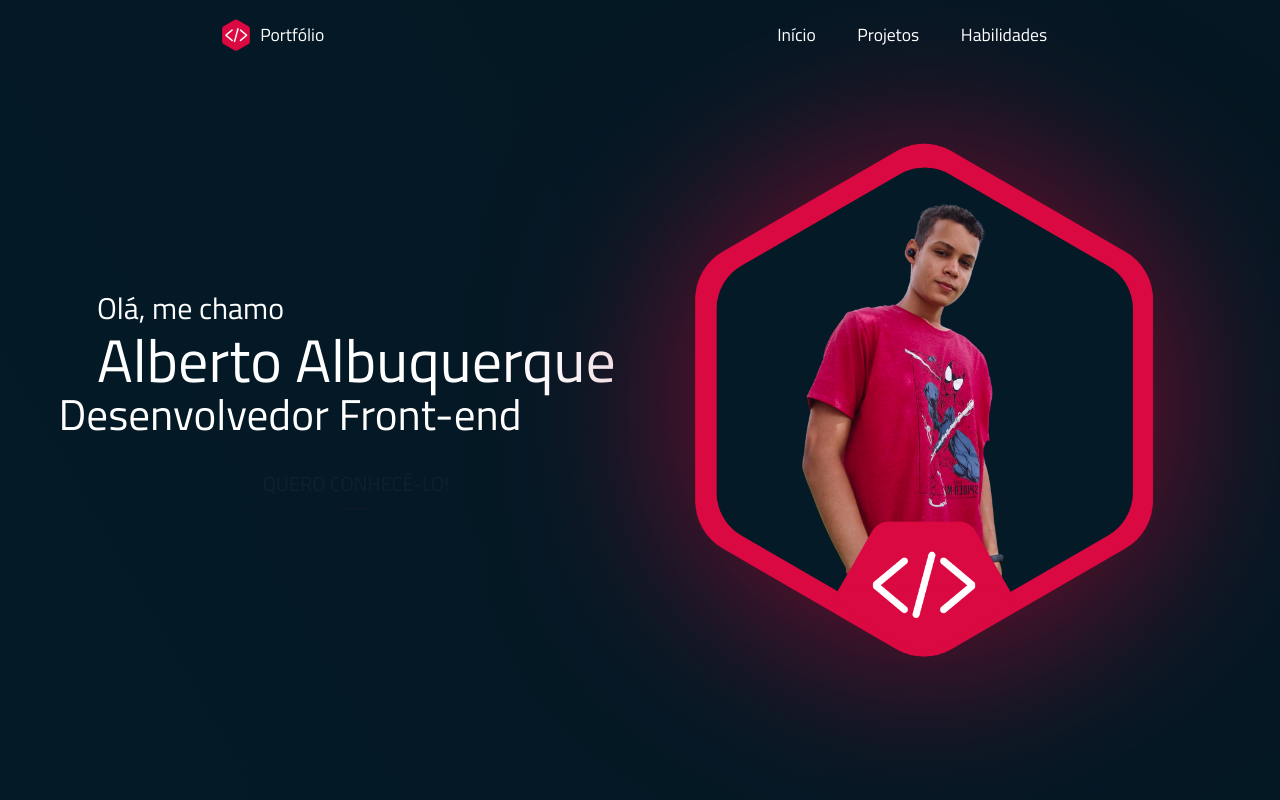
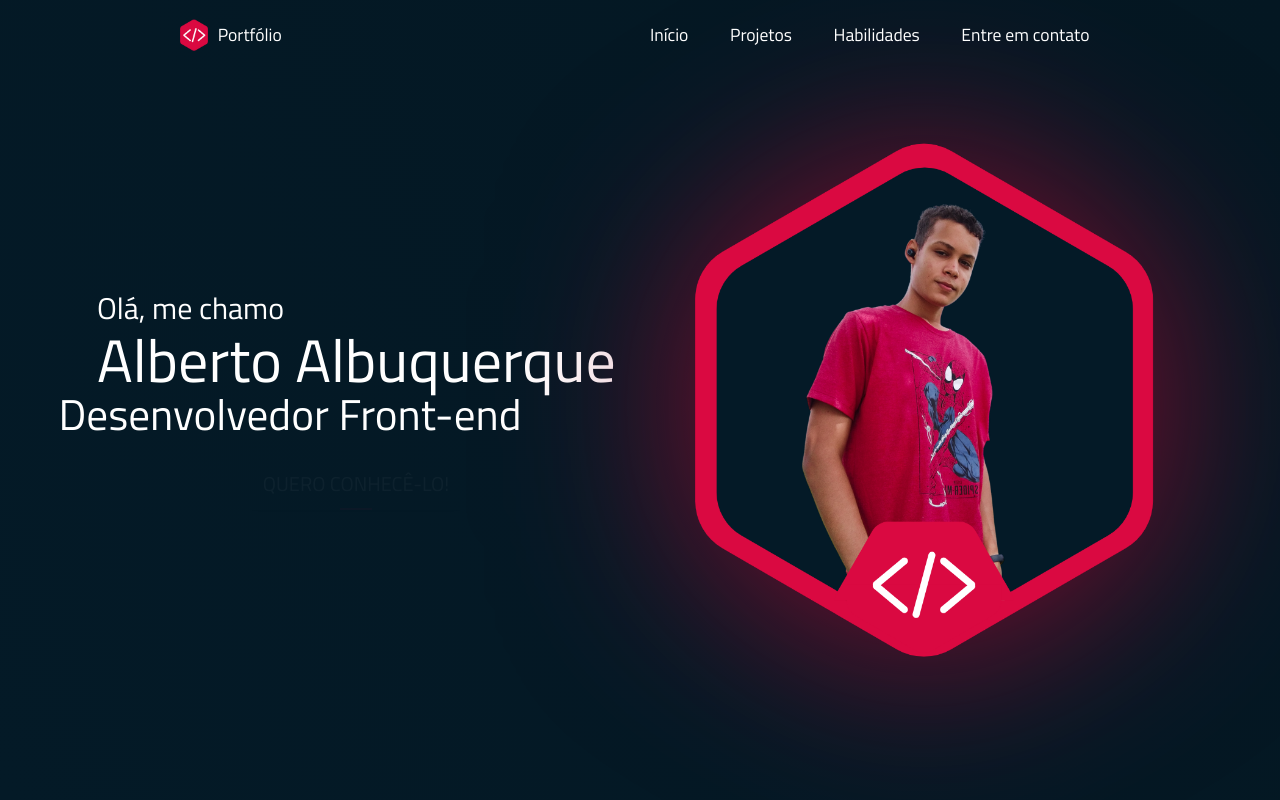
Before and after one commit to allbertuu/portfolio, a React (Create React App) app: page / in a window 1280 px wide. Shown: the top 800 px of the page. Built offline with nearby package versions, Linux system fonts and the light colour scheme; no server answers.

Commit message:
feat: contact me in menu - header

```diff
--- a/src/components/Header/index.tsx
+++ b/src/components/Header/index.tsx
@@ -4,7 +4,7 @@ import { scrollTo } from '../../assets/scripts/main';
 // imgs and icons
 import imgLogo from '../../assets/imgs/logo.png';
 import HomeIcon from '@mui/icons-material/Home';
-// import LocalPostOfficeIcon from '@mui/icons-material/LocalPostOffice';
+import LocalPostOfficeIcon from '@mui/icons-material/LocalPostOffice';
 import OfflineBoltIcon from '@mui/icons-material/OfflineBolt';
 import AutoAwesomeMotionIcon from '@mui/icons-material/AutoAwesomeMotion';
 
@@ -33,6 +33,11 @@ function Header() {
       name: 'Habilidades',
       id: 's-skills',
       icon: <OfflineBoltIcon />
+    },
+    {
+      name: 'Entre em contato',
+      id: 's-contact-me',
+      icon: <LocalPostOfficeIcon />
     }
   ]
 
```
